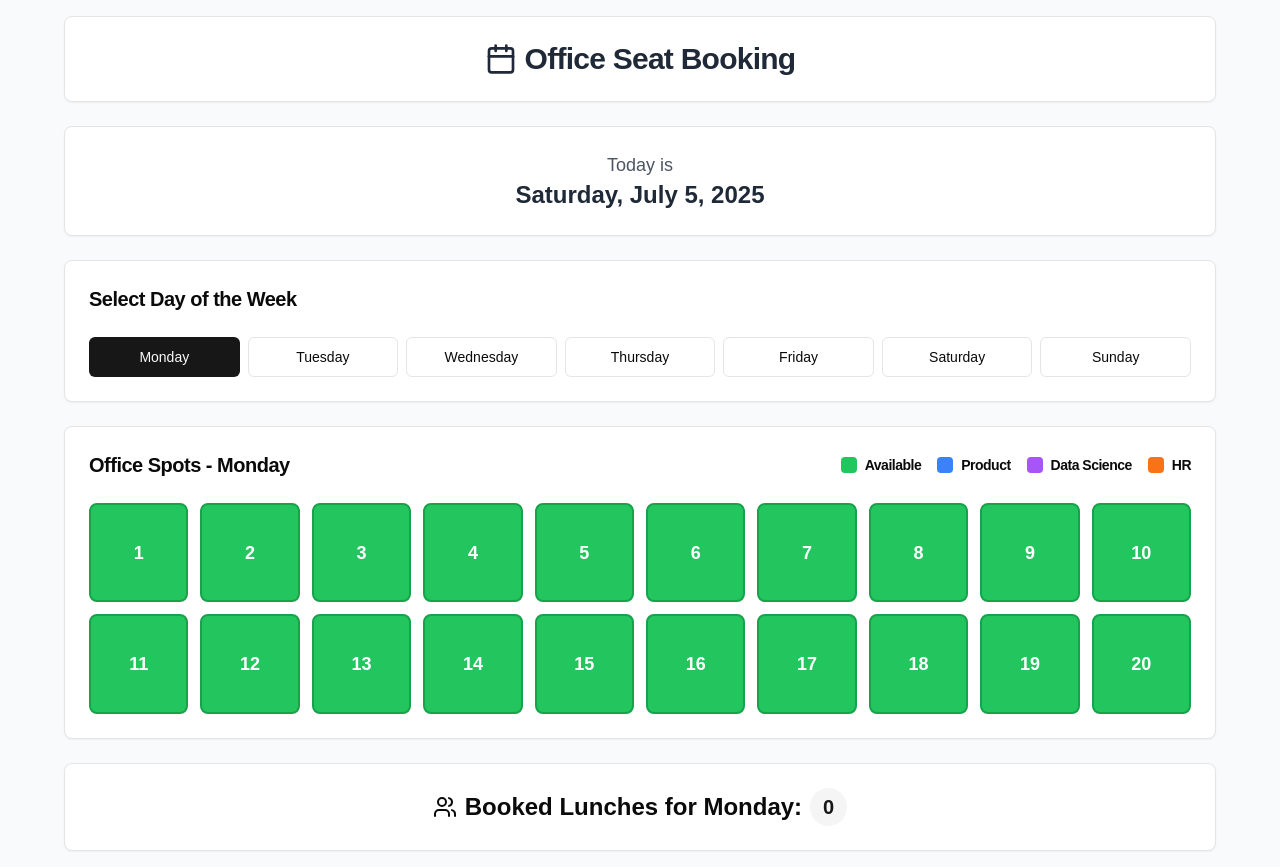
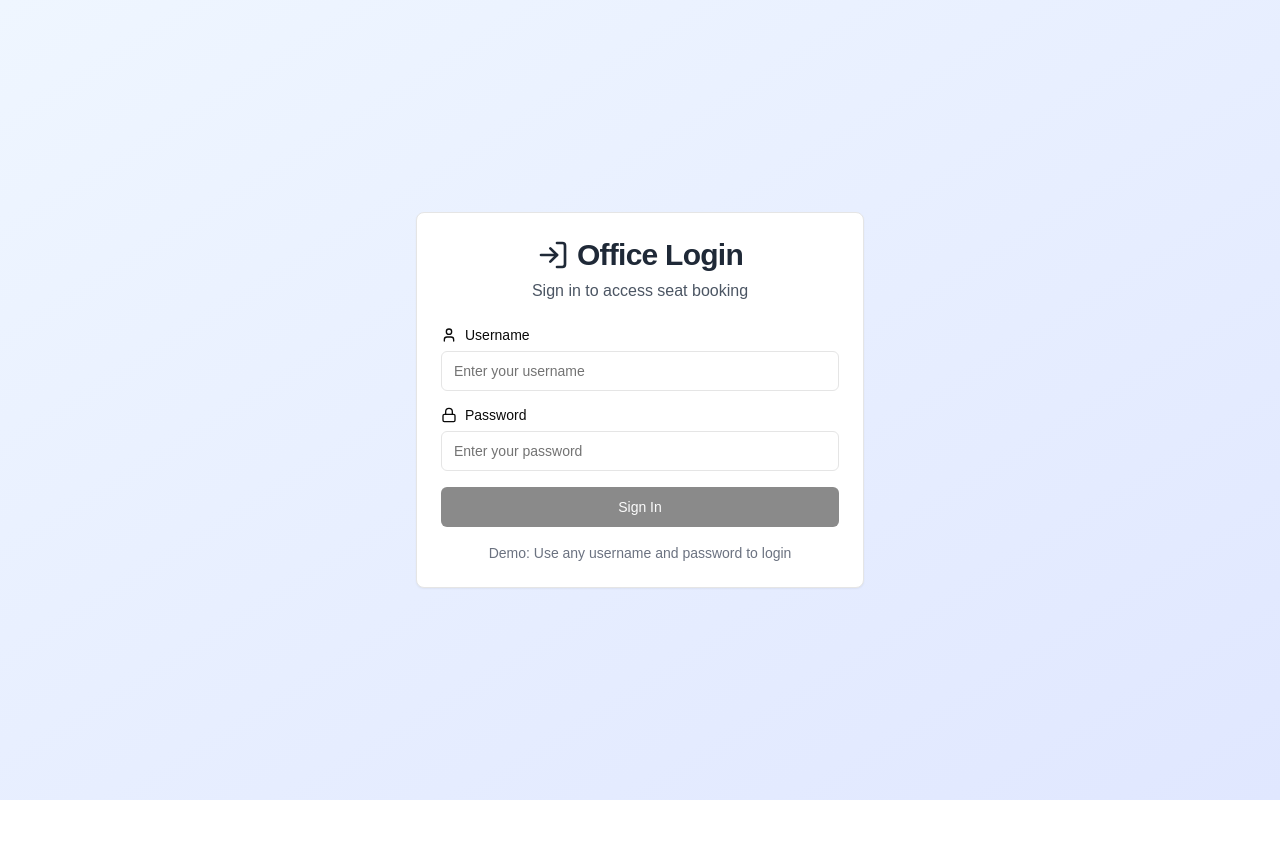
Before and after one commit to AlexDTDM/PRE-POLOC, a Next.js app: page / in a window 1280 px wide. After the commit the page ends 800 px from the top, so only its background shows below. Built offline with nearby package versions, Linux system fonts and the light colour scheme.

Commit message:
feat: add fake login page for seat booking app
Introduce login form with fake auth and user welcome display

Co-authored-by: null <82035196+AlexDTDM@users.noreply.github.com>

```diff
--- a/app/page.tsx
+++ b/app/page.tsx
@@ -8,7 +8,7 @@ import { Badge } from "@/components/ui/badge"
 import { Dialog, DialogContent, DialogHeader, DialogTitle } from "@/components/ui/dialog"
 import { Label } from "@/components/ui/label"
 import { Alert, AlertDescription } from "@/components/ui/alert"
-import { Calendar, Users, AlertTriangle } from "lucide-react"
+import { Calendar, Users, AlertTriangle, LogIn, User, Lock } from "lucide-react"
 
 const DAYS_OF_WEEK = ["Monday", "Tuesday", "Wednesday", "Thursday", "Friday", "Saturday", "Sunday"]
 
@@ -28,6 +28,14 @@ type LunchCounters = {
 }
 
 export default function SeatBookingApp() {
+  // Login state
+  const [isLoggedIn, setIsLoggedIn] = useState(false)
+  const [loginUsername, setLoginUsername] = useState("")
+  const [loginPassword, setLoginPassword] = useState("")
+  const [loginError, setLoginError] = useState("")
+  const [currentUser, setCurrentUser] = useState("")
+
+  // Existing states
   const [selectedDay, setSelectedDay] = useState<string>("Monday")
   const [bookings, setBookings] = useState<BookingData>({})
   const [lunchCounters, setLunchCounters] = useState<LunchCounters>({})
@@ -42,6 +50,26 @@ export default function SeatBookingApp() {
     { value: "data-science", label: "Data Science", color: "bg-purple-500 border-purple-600" },
     { value: "hr", label: "HR", color: "bg-orange-500 border-orange-600" },
   ]
+
+  const handleLogin = () => {
+    // Simple fake login - accept any username/password combination
+    if (loginUsername.trim() && loginPassword.trim()) {
+      setIsLoggedIn(true)
+      setCurrentUser(loginUsername.trim())
+      setLoginError("")
+      setEmployeeName(loginUsername.trim()) // Pre-fill the booking form with logged-in user
+    } else {
+      setLoginError("Please enter both username and password")
+    }
+  }
+
+  const handleLogout = () => {
+    setIsLoggedIn(false)
+    setCurrentUser("")
+    setLoginUsername("")
+    setLoginPassword("")
+    setEmployeeName("")
+  }
 
   const getCurrentDay = () => {
     const today = new Date()
@@ -75,7 +103,6 @@ export default function SeatBookingApp() {
       return // Can't book taken seats
     }
     setSelectedSeat(seatNumber)
-    setEmployeeName("")
     setSelectedTeam("")
     setShowDialog(true)
   }
@@ -114,7 +141,6 @@ export default function SeatBookingApp() {
 
     setShowDialog(false)
     setSelectedSeat(null)
-    setEmployeeName("")
     setSelectedTeam("")
   }
 
@@ -137,16 +163,89 @@ export default function SeatBookingApp() {
     }))
   }
 
+  // Login Page
+  if (!isLoggedIn) {
+    return (
+      <div className="min-h-screen bg-gradient-to-br from-blue-50 to-indigo-100 flex items-center justify-center p-4">
+        <Card className="w-full max-w-md">
+          <CardHeader className="text-center">
+            <CardTitle className="text-3xl font-bold text-gray-800 flex items-center justify-center gap-2">
+              <LogIn className="h-8 w-8" />
+              Office Login
+            </CardTitle>
+            <p className="text-gray-600 mt-2">Sign in to access seat booking</p>
+          </CardHeader>
+          <CardContent className="space-y-4">
+            {loginError && (
+              <Alert className="border-red-200 bg-red-50">
+                <AlertTriangle className="h-4 w-4 text-red-600" />
+                <AlertDescription className="text-red-800">{loginError}</AlertDescription>
+              </Alert>
+            )}
+
+            <div className="space-y-2">
+              <Label htmlFor="username" className="flex items-center gap-2">
+                <User className="h-4 w-4" />
+                Username
+              </Label>
+              <Input
+                id="username"
+                type="text"
+                value={loginUsername}
+                onChange={(e) => setLoginUsername(e.target.value)}
+                placeholder="Enter your username"
+                onKeyDown={(e) => e.key === "Enter" && handleLogin()}
+              />
+            </div>
+
+            <div className="space-y-2">
+              <Label htmlFor="password" className="flex items-center gap-2">
+                <Lock className="h-4 w-4" />
+                Password
+              </Label>
+              <Input
+                id="password"
+                type="password"
+                value={loginPassword}
+                onChange={(e) => setLoginPassword(e.target.value)}
+                placeholder="Enter your password"
+                onKeyDown={(e) => e.key === "Enter" && handleLogin()}
+              />
+            </div>
+
+            <Button onClick={handleLogin} className="w-full" disabled={!loginUsername.trim() || !loginPassword.trim()}>
+              Sign In
+            </Button>
+
+            <div className="text-center text-sm text-gray-500 mt-4">
+              <p>Demo: Use any username and password to login</p>
+            </div>
+          </CardContent>
+        </Card>
+      </div>
+    )
+  }
+
+  // Main Booking Page (existing code)
   return (
     <div className="min-h-screen bg-gray-50 p-4">
       <div className="max-w-6xl mx-auto space-y-6">
-        {/* Header */}
+        {/* Header with Logout */}
         <Card>
           <CardHeader className="text-center">
-            <CardTitle className="text-3xl font-bold text-gray-800 flex items-center justify-center gap-2">
-              <Calendar className="h-8 w-8" />
-              Office Seat Booking
-            </CardTitle>
+            <div className="flex justify-between items-center">
+              <div></div>
+              <CardTitle className="text-3xl font-bold text-gray-800 flex items-center justify-center gap-2">
+                <Calendar className="h-8 w-8" />
+                Office Seat Booking
+              </CardTitle>
+              <div className="flex items-center gap-2">
+                <span className="text-sm text-gray-600">Welcome, {currentUser}</span>
+                <Button variant="outline" size="sm" onClick={handleLogout}>
+                  Logout
+                </Button>
+              </div>
+            </div>
           </CardHeader>
         </Card>
 
```
